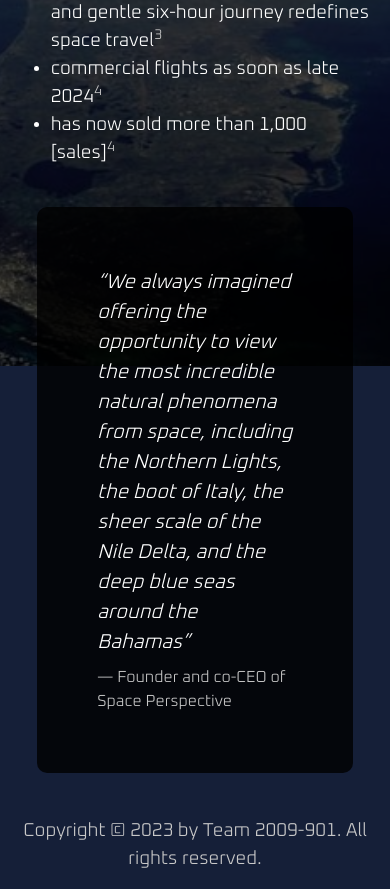
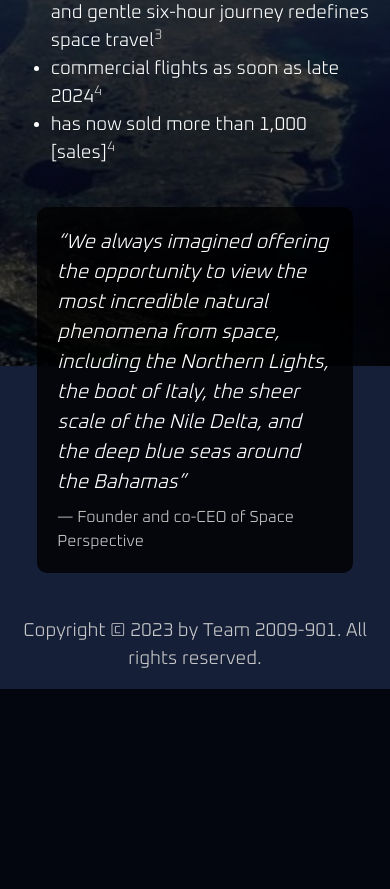
Before and after one commit to bossbadi-web/tsa_webmaster_2023, a Flask app: page / in a window 390 px wide. Shown: the part 478-1367 px from the top of the page. After the commit the page ends 1167 px from the top, so only its background shows below. Run offline with Flask 2, Linux system fonts and the light colour scheme; some libraries are stand-ins or nearby versions.

Commit message:
Shrink blockquote padding on mobile

```diff
--- a/static/main.css
+++ b/static/main.css
@@ -142,4 +142,8 @@
   .container {
     padding: 0 1em;
   }
+
+  .blockquote {
+    padding: 1em;
+  }
 }
```
